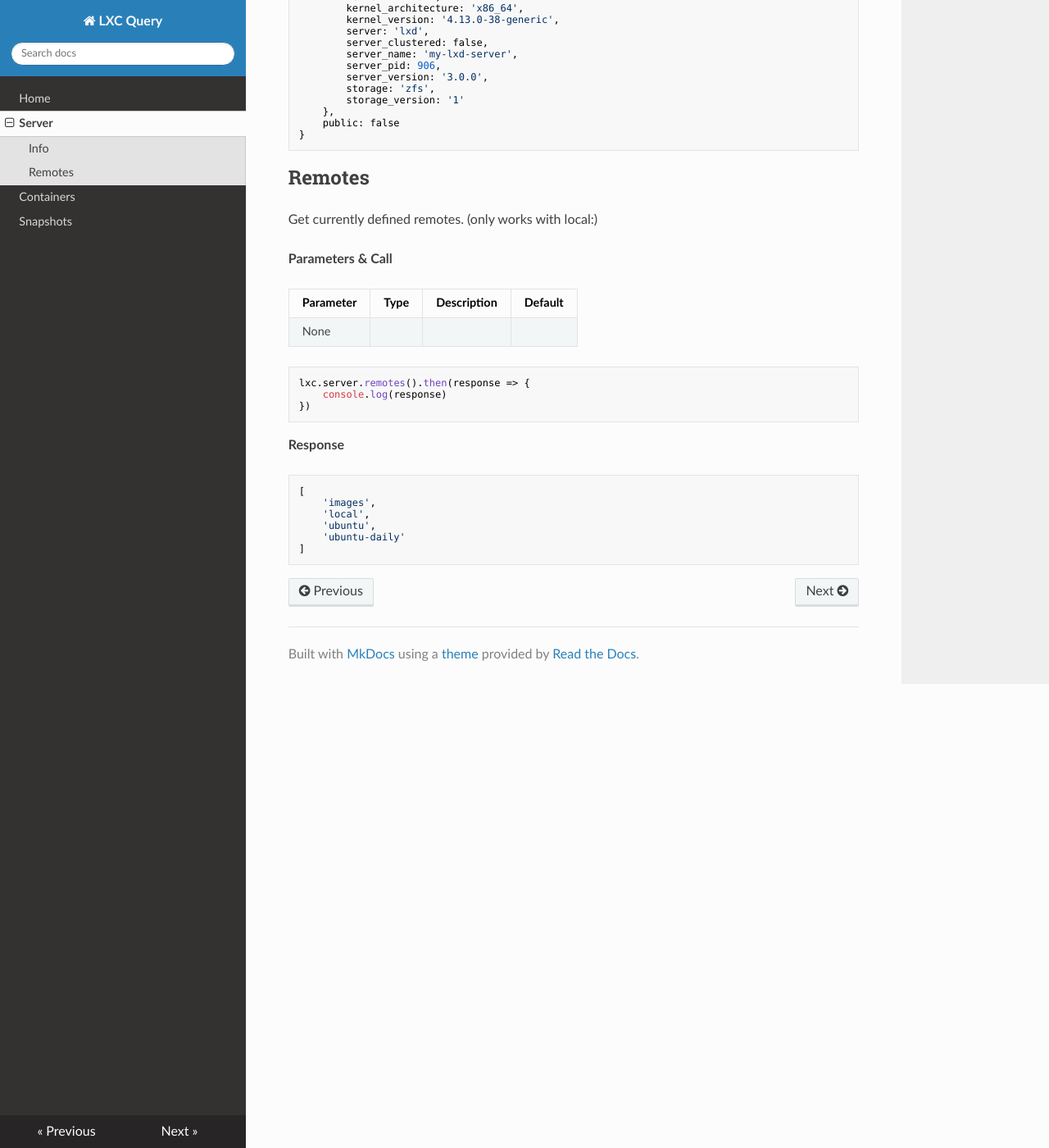
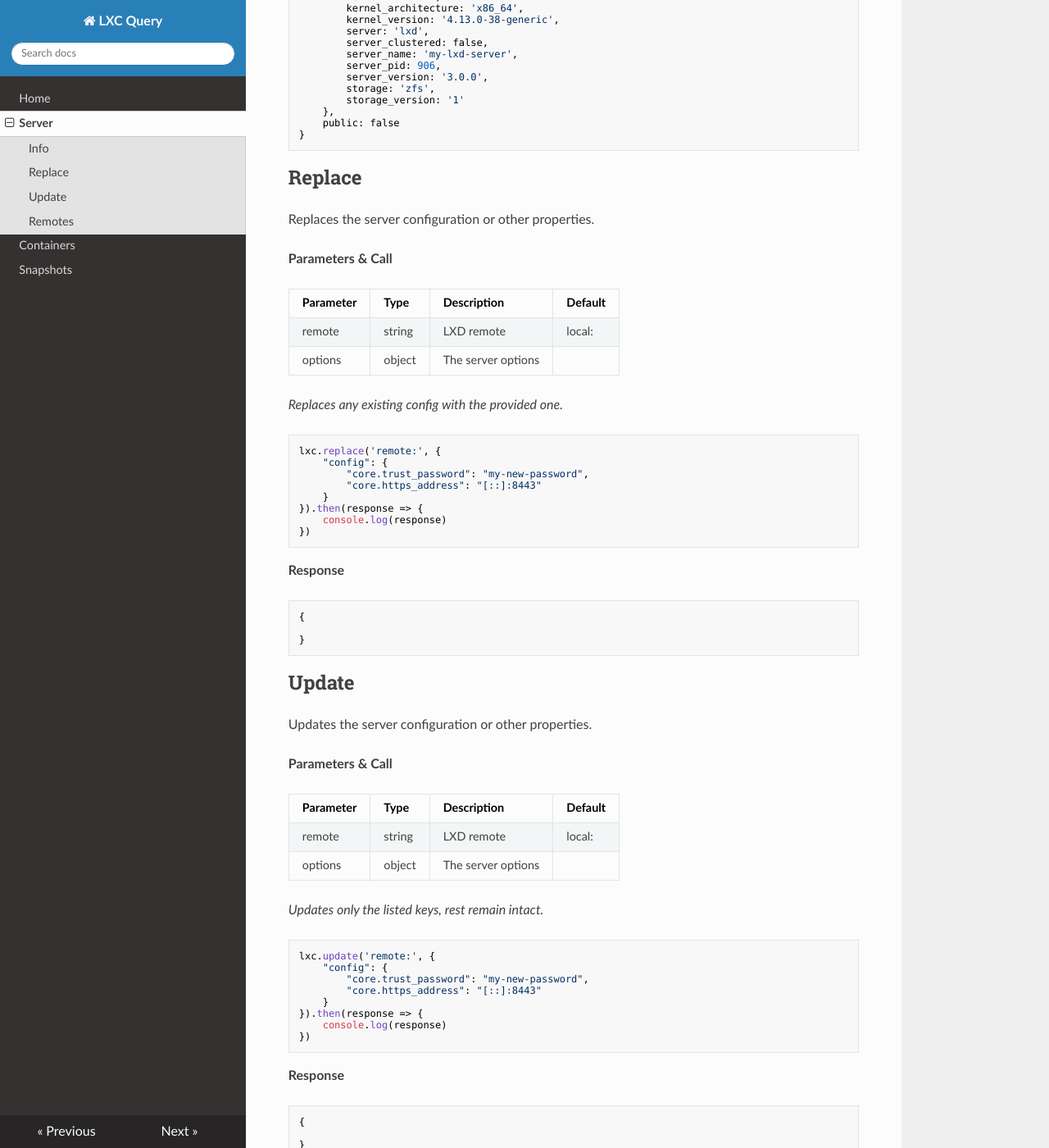
Before and after one commit to lcherone/lxc-query, an MkDocs documentation site: the page built from docs/server.md, in a window 1280 px wide and 1400 px high, scrolled down 2025 px. Shown: the whole window at 82% size. Built offline with MkDocs 1.6.1, drawn with Linux system fonts in a browser that asks for light colours; nearby versions of some CDN libraries; old or Windows-style settings are respelled for this version of MkDocs.

````diff
--- a/docs/server.md
+++ b/docs/server.md
@@ -136,6 +136,68 @@
 }
 ```
 
+## Replace
+
+Replaces the server configuration or other properties.
+
+**Parameters & Call**
+
+| Parameter    | Type          | Description   | Default       |
+| ----------   | ------------- | ------------- | ------------- |
+| remote       | string        | LXD remote    | local:        |
+| options      | object        | The server options |  |
+
+<em>Replaces any existing config with the provided one.</em>
+
+```
+lxc.replace('remote:', {
+    "config": {
+        "core.trust_password": "my-new-password",
+        "core.https_address": "[::]:8443"
+    }
+}).then(response => {
+    console.log(response)
+})
+```
+
+**Response**
+```
+{
+
+}
+```
+
+## Update
+
+Updates the server configuration or other properties.
+
+**Parameters & Call**
+
+| Parameter    | Type          | Description   | Default       |
+| ----------   | ------------- | ------------- | ------------- |
+| remote       | string        | LXD remote    | local:        |
+| options      | object        | The server options |  |
+
+<em>Updates only the listed keys, rest remain intact.</em>
+
+```
+lxc.update('remote:', {
+    "config": {
+        "core.trust_password": "my-new-password",
+        "core.https_address": "[::]:8443"
+    }
+}).then(response => {
+    console.log(response)
+})
+```
+
+**Response**
+```
+{
+
+}
+```
+
 ## Remotes
 
 Get currently defined remotes. (only works with local:)
````
Also changed, not shown: 3 other files.
